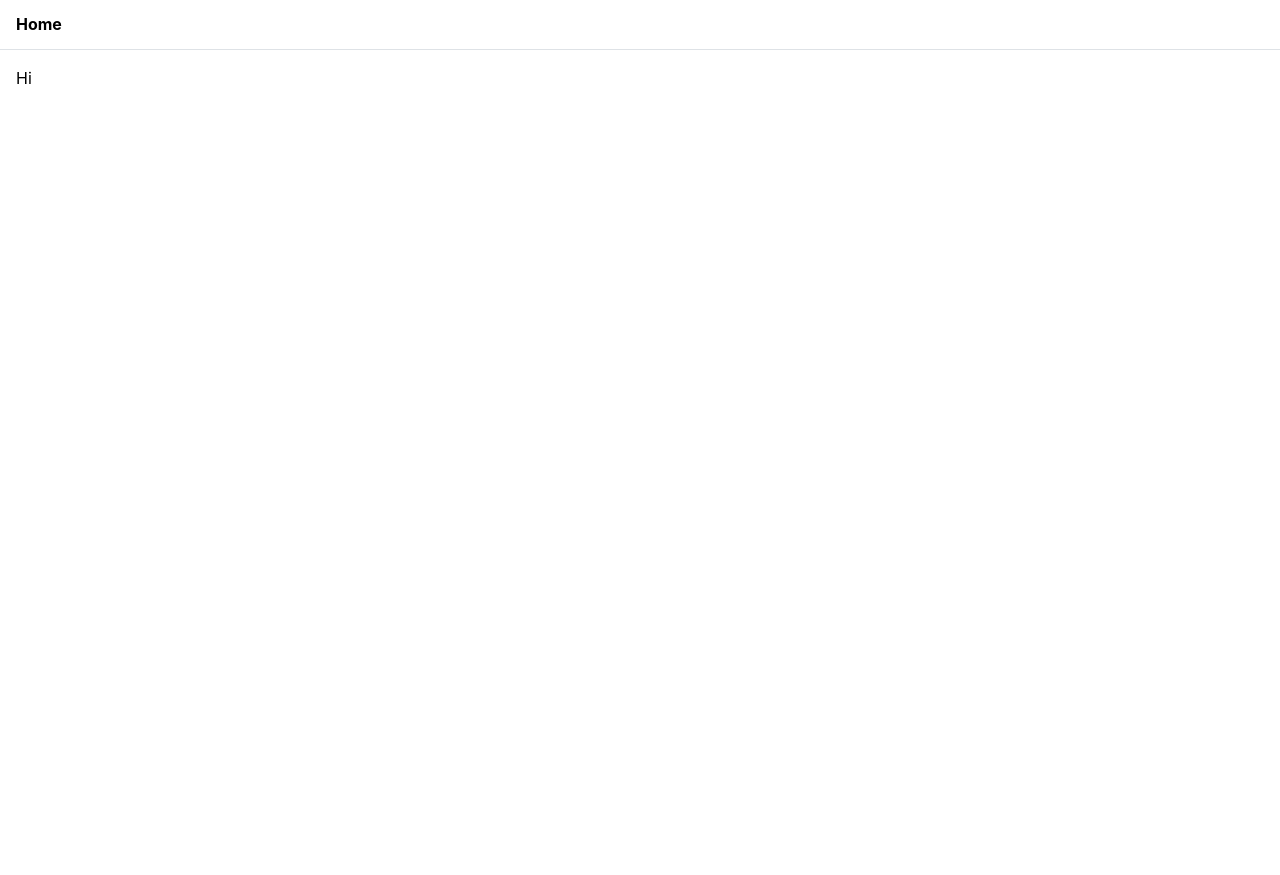
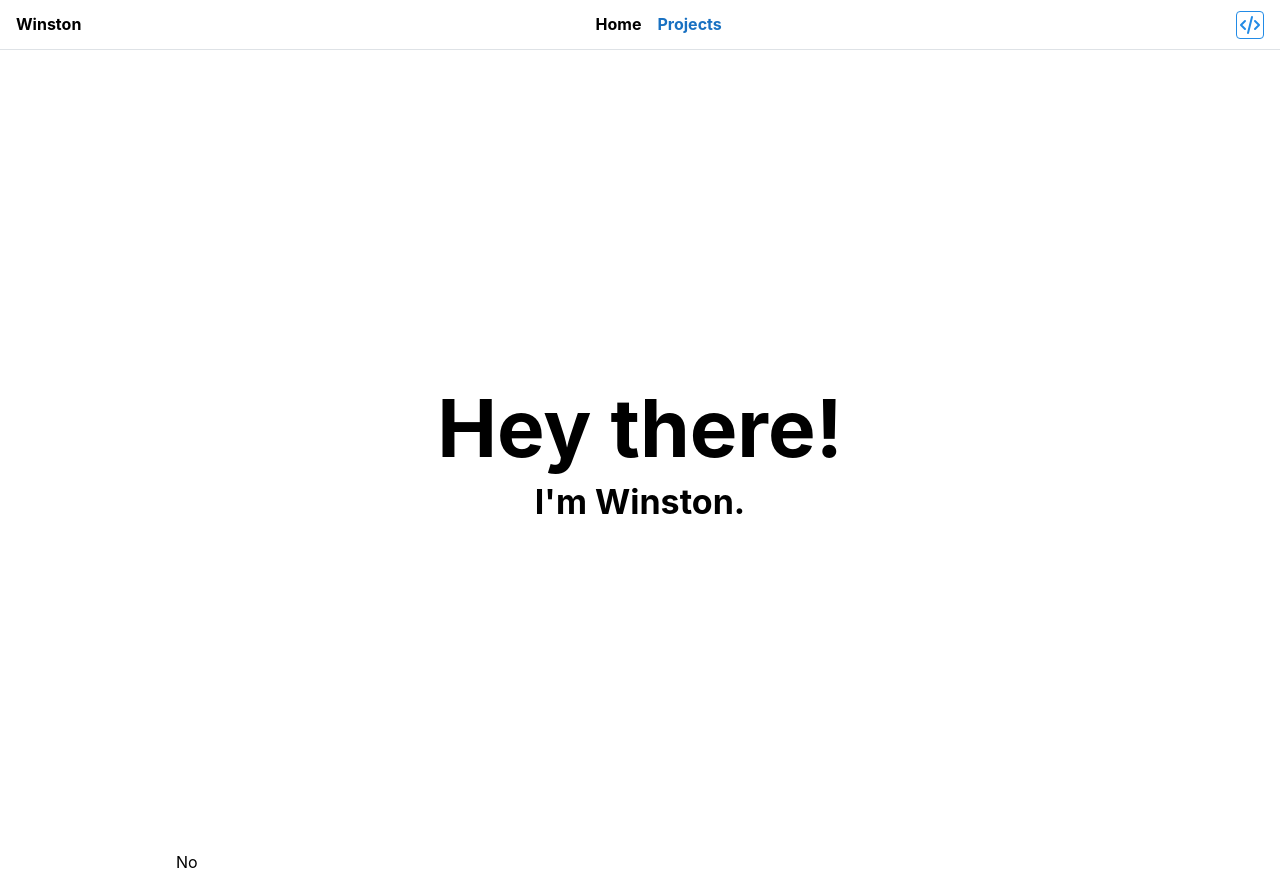
Before and after one commit to wtao628/wtao628.github.io, a React (Vite) app: page / in a window 1280 px wide. Before the commit the page ends 800 px from the top, so only its background shows below. Built offline with nearby package versions, Linux system fonts and the light colour scheme.

Commit message:
feat: Update header and layout

```diff
--- a/package.json
+++ b/package.json
@@ -13,6 +13,7 @@
   "dependencies": {
     "@mantine/core": "^7.11.1",
     "@mantine/hooks": "^7.11.1",
+    "@tabler/icons-react": "^3.9.0",
     "react": "^18.3.1",
     "react-dom": "^18.3.1",
     "react-router-dom": "^6.24.1"
--- a/src/App.tsx
+++ b/src/App.tsx
@@ -1,27 +1,42 @@
-import { AppShell } from '@mantine/core';
-import React from 'react';
+import { AppShell, MantineProvider } from '@mantine/core';
+import React, { useEffect, useRef, useState } from 'react';
 import { BrowserRouter, Route, Routes } from 'react-router-dom';
 
 import ErrorPage from './pages/ErrorPage';
-import Header from './components/Header';
-import Home from './pages/Home';
+import Header from './components/Header/Header';
+import Home from './pages/Home/Home';
+
+import '@mantine/core/styles.css';
 
 /**
  * The wrapper for the web application.
  * @returns {React.JSX.Element} The web application.
  */
 export default function App(): React.JSX.Element {
+  const [height, setHeight] = useState<number>(0);
+  const ref = useRef<HTMLDivElement>(null);
+
+  useEffect(() => {
+    const current = ref.current;
+    if (current) {
+      setHeight(current.offsetHeight);
+    }
+  }, [])
+
   return (
+    <MantineProvider>
       <BrowserRouter>
-      <AppShell header={{ height: 50 }} padding='md'>
+        <AppShell header={{ height: 50 }} padding={0}>
           <Header />
-        <AppShell.Main>
+          <AppShell.Main ref={ref}>
             <Routes>
-            <Route index element={<Home />} />
+              <Route index element={<Home height={height} />} />
+              <Route path='/projects' element={<ErrorPage />}/>
               <Route path='*' element={<ErrorPage />} />
             </Routes>
           </AppShell.Main>
         </AppShell>
       </BrowserRouter>
+    </MantineProvider>
   )
 }
--- a/src/components/Header.tsx
+++ /dev/null
@@ -1,36 +0,0 @@
-import { AppShell, Group, Text } from '@mantine/core';
-import React from 'react';
-import { Link, useLocation } from 'react-router-dom';
-
-const links = [
-  { link: '/', label: 'Home' }
-]
-
-/**
- * A navigation header that links to other pages.
- * @returns {React.JSX.Element} The navigation header.
- */
-export default function Header(): React.JSX.Element {
-  const location = useLocation().pathname;
-
-  const items = links.map((link) => {
-    // Bold text if link is same as active link
-    if (link.link === location) {
-      return <Text fw={700} key={link.label}>{link.label}</Text>
-    }
-
-    return (
-      <Link to={link.link} key={link.label}>
-        {link.label}
-      </Link>
-    )
-  });
-
-  return (
-    <AppShell.Header>
-      <Group h='100%' px='md'>
-        {items}
-      </Group>
-    </AppShell.Header>
-  )
-}
--- /dev/null
+++ b/src/components/Header/Header.css
@@ -0,0 +1,17 @@
+#header {
+  display: flex;
+  justify-content: space-between;
+  align-items: center;
+}
+
+.links {
+  color: light-dark(var(--mantine-color-blue-8), var(--mantine-color-blue-5));
+  font-weight: 700;
+  text-decoration: none;
+  transition: 0.5s ease;
+
+  @mixin hover {
+    color: light-dark(var(--mantine-color-black), var(--mantine-color-white));
+    transition: 0.5s ease;
+  }
+}
--- /dev/null
+++ b/src/components/Header/Header.tsx
@@ -0,0 +1,52 @@
+import { ActionIcon, AppShell, Group, Text } from '@mantine/core';
+import { IconCode } from '@tabler/icons-react';
+import React from 'react';
+import { Link, useLocation } from 'react-router-dom';
+
+import './Header.css';
+
+const links = [
+  { link: '/', label: 'Home' },
+  { link: '/projects', label: 'Projects'},
+]
+
+/**
+ * A navigation header that links to other pages on this website.
+ * @returns {React.JSX.Element} The navigation header.
+ */
+export default function Header(): React.JSX.Element {
+  const location = useLocation().pathname;
+
+  const items = links.map((link) => {
+    // Bold text if link is same as active link
+    if (link.link === location) {
+      return <Text fw={700} key={link.label} className='active'>{link.label}</Text>
+    }
+    return (
+      <Link to={link.link} key={link.label} className='links'>
+        {link.label}
+      </Link>
+    )
+  });
+
+  return (
+    <AppShell.Header id='header' px='md'>
+      <Group>
+        <Text fw={700}>Winston</Text>
+      </Group>
+      <Group>
+        {items}
+      </Group>
+      <Group>
+        <ActionIcon
+          variant='outline'
+          radius='sm'
+          color='blue'
+          onClick={() => window.open('https://github.com/wtao628/wtao628.github.io')}
+          >
+          <IconCode />
+        </ActionIcon>
+      </Group>
+    </AppShell.Header>
+  )
+}
--- a/src/main.tsx
+++ b/src/main.tsx
@@ -1,16 +1,12 @@
-import { MantineProvider } from '@mantine/core';
 import { StrictMode } from 'react';
 import ReactDOM from 'react-dom/client';
 
 import App from './App.tsx';
 
-import '@mantine/core/styles.css';
 import './index.css';
 
 ReactDOM.createRoot(document.getElementById('root')!).render(
   <StrictMode>
-    <MantineProvider>
-      <App />
-    </MantineProvider>
+    <App />
   </StrictMode>,
 )
--- a/src/pages/Home.tsx
+++ /dev/null
@@ -1,5 +0,0 @@
-export default function Home() {
-    return (
-        <div>Hi</div>
-    )
-}
--- /dev/null
+++ b/src/pages/Home/Home.tsx
@@ -0,0 +1,27 @@
+import { Center, Container, Flex, Title } from "@mantine/core";
+import React from "react";
+
+import './Home.css';
+
+interface HomeProps {
+  height: number,
+}
+
+/**
+ * The homepage.
+ * @param {number} height The height
+ * @returns {React.JSX.Element} The homepage for the website.
+ */
+export default function Home({ height }: HomeProps): React.JSX.Element {
+  return (
+    <div>
+      <Center h={height}>
+        <Flex align='center' direction='column'>
+          <Title size='80'>Hey there!</Title>
+          <Title order={1}>I'm Winston.</Title>
+        </Flex>
+      </Center>
+      <Container>No</Container>
+    </div>
+  )
+}
```
Also changed, not shown: src/pages/Home/Home.css (added), 1 other file (tests, documents, lock files or other folders). Lines whose indentation alone changed are shown as unchanged.
